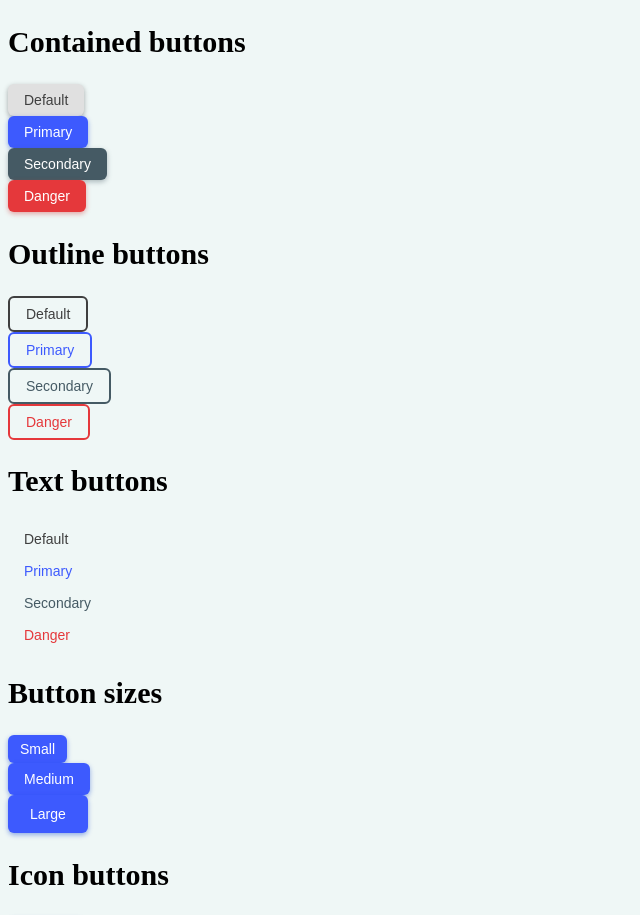
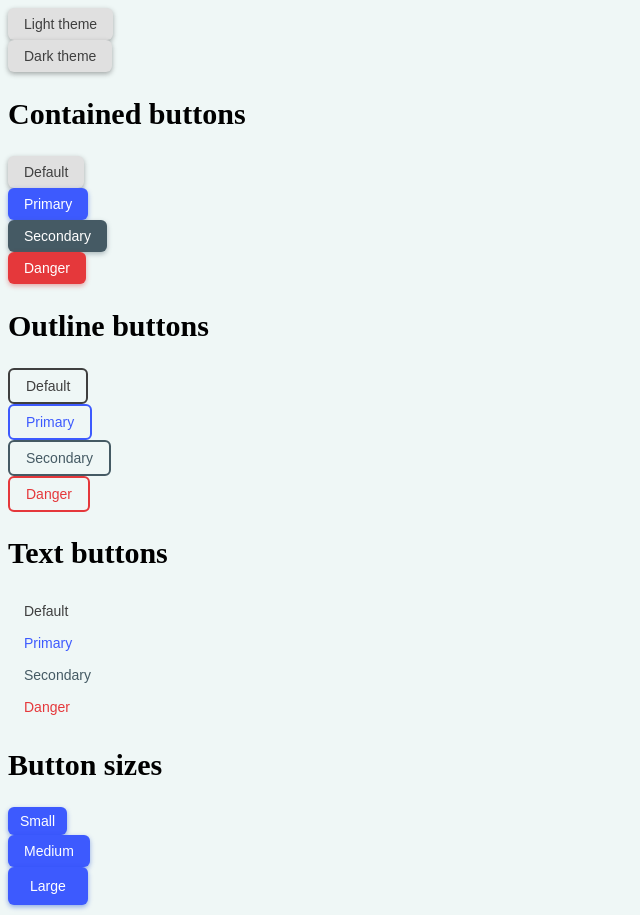
Before and after one commit to bxbdev/next-button-component, a Next.js app: page / in a window 1280 px wide. Shown: the top 915 px of the page, without its empty margins (0-640 px from the left). Built offline with nearby package versions, Linux system fonts and the light colour scheme.

Commit message:
Made theme switcher component

```diff
--- /dev/null
+++ b/components/ThemeProvider.tsx
@@ -0,0 +1,20 @@
+import React, { ReactElement } from 'react'
+import { ThemeProvider as StyledThemeProvider } from 'styled-components'
+import { defaultTheme, darkTheme } from './themes'
+
+type ThemeProviderProps = {
+    children: React.ReactNode | ReactElement
+    themeMode: string
+}
+
+const ThemeProvider = ({ children, themeMode} : ThemeProviderProps ) => {
+    const theme = themeMode == 'dark' ? darkTheme : defaultTheme
+
+    return (
+        <StyledThemeProvider theme={theme}>
+            {children}
+        </StyledThemeProvider>
+    )
+}
+
+export default ThemeProvider
--- /dev/null
+++ b/components/ThemeSwitcher.tsx
@@ -0,0 +1,21 @@
+import Button from './button'
+
+type ThemeSwitcherProps = {
+    onThemeChange: (theme: string) => void
+}
+
+const ThemeSwitcher = ({ onThemeChange }: ThemeSwitcherProps) => {
+
+    const changeTheme = (theme: string) => {
+        onThemeChange(theme)
+    }
+
+    return (
+        <div className="flex justify-center gap-5 pt-10">
+            <Button  onClick={() => changeTheme('default')}>Light theme</Button>
+            <Button onClick={() => changeTheme('dark')}>Dark theme</Button>
+        </div>
+    )
+}
+
+export default ThemeSwitcher
--- a/components/button/Button.tsx
+++ b/components/button/Button.tsx
@@ -40,15 +40,15 @@ export enum ColorProps {
     danger = "danger"
 }
 
-export type ButtonProps = {
+export type ButtonProps<T> = {
     children?: ReactNode;
     className?: string;
-    variant? : VariantProps | string;
+    $variant? : VariantProps | string;
     size?: string;
     color?:  ColorProps | string;
     disabled?: boolean;
     type?: string;
-    disableShadow?: boolean;
+    $disableShadow?: boolean;
     startIcon?: ReactNode;
     endIcon?: ReactNode;
     theme?: DefaultTheme;
@@ -57,10 +57,11 @@ export type ButtonProps = {
 
 export const StyledButton = styled.button<ButtonProps>`
     display: flex;
+    align-items: center;
     gap: 4px;
     font-size: ${ ({ theme }: ButtonProps) => theme?.fontSize || "14px" };
-    color: ${ ({ variant, color, theme }: ButtonProps) => {
-        switch (variant) {
+    color: ${ ({ $variant, color, theme }: ButtonProps) => {
+        switch ($variant) {
             case VariantProps.outline:
             case VariantProps.text:
                 switch (color) {
@@ -85,8 +86,8 @@ export const StyledButton = styled.button<ButtonProps>`
                         return theme?.palette.default.contrastText
                 }
     }} };
-    background: ${ ({ variant, color, theme }: ButtonProps) => {
-        switch (variant) {
+    background: ${ ({ $variant, color, theme }: ButtonProps) => {
+        switch ($variant) {
             case VariantProps.outline:
             case VariantProps.text:
             case VariantProps.link:
@@ -103,8 +104,8 @@ export const StyledButton = styled.button<ButtonProps>`
                         return theme?.palette.default.main
                 }
     }} };
-    border: ${ ({ variant, color, theme }: ButtonProps) => {
-        switch (variant) {
+    border: ${ ({ $variant, color, theme }: ButtonProps) => {
+        switch ($variant) {
             case VariantProps.outline:
                 return `${theme?.borderWidth} ${theme?.borderStyle} ${(() => {
                     switch (color) {
@@ -127,12 +128,12 @@ export const StyledButton = styled.button<ButtonProps>`
     text-decoration: none;
     border-radius: ${ ({ theme }: ButtonProps) => theme?.borderRadius || "6px" };
     box-shadow: ${ ({
-        variant,
+        $variant,
         color,
-        disableShadow,
+        $disableShadow,
         theme
     }: ButtonProps) =>
-        variant || disableShadow
+        $variant || $disableShadow
         ? "none"
         : `0px 2px 5px 0px ${
             (() => {
@@ -163,8 +164,8 @@ export const StyledButton = styled.button<ButtonProps>`
     transition: 0.5s all ease-in-out;
 
     &:hover, &:focus {
-        background-color: ${( { variant, color, theme }: ButtonProps) => {
-            switch (variant) {
+        background-color: ${( { $variant, color, theme }: ButtonProps) => {
+            switch ($variant) {
                 case VariantProps.outline:
                 case VariantProps.text:
                     switch (color) {
@@ -194,9 +195,9 @@ export const StyledButton = styled.button<ButtonProps>`
 
     &:disabled, &:disabled:hover {
         pointer-events: none;
-        color: ${ ({variant, color, theme }: ButtonProps) => {
+        color: ${ ({$variant, color, theme }: ButtonProps) => {
             if (color === "default") return theme?.palette.default.disabled
-            switch (variant) {
+            switch ($variant) {
                 case VariantProps.outline:
                 case VariantProps.text:
                     switch (color) {
@@ -213,9 +214,9 @@ export const StyledButton = styled.button<ButtonProps>`
                     return
             }
         }};
-        border-color: ${ ({ variant, color, theme }: ButtonProps) => {
+        border-color: ${ ({ $variant, color, theme }: ButtonProps) => {
             if (color === "default") return theme?.palette.default.main
-            switch (variant) {
+            switch ($variant) {
                 case VariantProps.outline:
                     switch (color) {
                         case "primary":
@@ -231,8 +232,8 @@ export const StyledButton = styled.button<ButtonProps>`
                     return
             }
         }};
-        background-color: ${ ({ variant, color, theme}: ButtonProps) => {
-            if (variant === VariantProps.outline || variant === VariantProps.text) return "transparent"
+        background-color: ${ ({ $variant, color, theme}: ButtonProps) => {
+            if ($variant === VariantProps.outline || $variant === VariantProps.text) return "transparent"
             switch (color) {
                 case "primary":
                     return theme?.palette.primary.disabled
--- a/components/button/index.tsx
+++ b/components/button/index.tsx
@@ -10,7 +10,8 @@ import {
 export { type ButtonProps, VariantProps, ColorProps, TypeProps, SizeProps }
 
 const Button = (props: ButtonProps) => {
-    return <StyledButton {...props}>{props.startIcon}{props.children}{props.endIcon}</StyledButton>
+    const { startIcon, endIcon, children, ...rest } = props
+    return <StyledButton {...rest}>{startIcon}{children}{endIcon}</StyledButton>
 }
 
 export default Button
--- a/pages/_app.tsx
+++ b/pages/_app.tsx
@@ -1,11 +1,11 @@
-import React, { ReactElement, ReactNode } from 'react'
+import React, { useState, useEffect, ReactElement, ReactNode } from 'react'
 import type { AppProps } from "next/app"
 import { NextPage } from 'next'
 import 'tailwindcss/tailwind.css'
-import { ThemeProvider, useTheme } from "styled-components"
+import { ThemeProvider } from "styled-components"
 import { defaultTheme, darkTheme } from "@/components/themes"
 import { GlobalStyle } from "@/components/themes/globalStyle"
-
+import ThemeSwitcher from '@/components/ThemeSwitcher'
 
 export type NextPageWithProps<P = unknown, IP = P> = NextPage<P, IP> & {
   getLayout?: (page: ReactElement) => ReactNode;
@@ -16,15 +16,28 @@ type AppWithProps = AppProps & {
 };
 
 function App({ Component, pageProps }: AppWithProps) {
+  const getLayout = Component.getLayout ?? ((page: ReactElement) =>  page)
 
-  const getLayout = Component.getLayout || ((page: ReactElement) => page)
+  const [currentTheme, setCurrentTheme] = useState(defaultTheme)
 
-  const theme = defaultTheme
+  useEffect(() => {
+
+  }, [currentTheme])
+
+  const handleThemeChange = ( updateTheme: string ) => {
+    if (updateTheme == 'dark') {
+      setCurrentTheme(darkTheme)
+    }
+    if (updateTheme == 'default') {
+      setCurrentTheme(defaultTheme)
+    }
+  }
 
   return (
     <React.Fragment>
-      <ThemeProvider theme={theme}>
+      <ThemeProvider theme={currentTheme}>
         <GlobalStyle />
+        <ThemeSwitcher onThemeChange={handleThemeChange} />
         {getLayout(<Component {...pageProps} />)}
       </ThemeProvider>
     </React.Fragment>
--- a/pages/index.tsx
+++ b/pages/index.tsx
@@ -1,7 +1,10 @@
+import { useState } from "react"
 import type { NextPage } from "next"
 import Button from "@/components/button"
 import { MdShoppingCartCheckout, MdOutlineCalendarMonth, MdDeleteForever } from "react-icons/md";
-import Title from "@/components/title";
+import Title from "@/components/title"
+import ThemeProvider from '@/components/ThemeProvider'
+import ThemeSwitcher from '@/components/ThemeSwitcher'
 
 const Home: NextPage = () => {
 
@@ -40,28 +43,28 @@ const Home: NextPage = () => {
           <Title>Outline buttons</Title>
           <div className="flex flex-wrap items-center gap-8">
             <Button
-            variant="outline"
+              $variant="outline"
               color="default"
               onClick={() => console.log("You clicked default")}
             >
               Default
             </Button>
             <Button
-            variant="outline"
+              $variant="outline"
               color="primary"
               onClick={() => console.log("You clicked primary")}
             >
               Primary
             </Button>
             <Button
-            variant="outline"
+              $variant="outline"
               color="secondary"
               onClick={() => console.log("You clicked secondary")}
             >
               Secondary
             </Button>
             <Button
-            variant="outline"
+              $variant="outline"
               color="danger"
               onClick={() => console.log("You clicked danger")}
             >
@@ -74,27 +77,27 @@ const Home: NextPage = () => {
           <Title>Text buttons</Title>
           <div className="flex flex-wrap items-center gap-8">
             <Button
-            variant="text"
+              $variant="text"
               onClick={() => console.log("You clicked default")}
             >
               Default
             </Button>
             <Button
-            variant="text"
+              $variant="text"
               color="primary"
               onClick={() => console.log("You clicked primary")}
             >
               Primary
             </Button>
             <Button
-            variant="text"
+              $variant="text"
               color="secondary"
               onClick={() => console.log("You clicked secondary")}
             >
               Secondary
             </Button>
             <Button
-            variant="text"
+              $variant="text"
               color="danger"
               onClick={() => console.log("You clicked danger")}
             >
@@ -162,28 +165,28 @@ const Home: NextPage = () => {
           <Title>Disable shadow</Title>
           <div className="flex flex-wrap items-center gap-8">
             <Button
-            disableShadow
+              $disableShadow
               onClick={() => console.log("You clicked default")}
             >
               Default
             </Button>
             <Button
               color="primary"
-            disableShadow
+              $disableShadow
               onClick={() => console.log("You clicked primary")}
             >
               Primary
             </Button>
             <Button
               color="secondary"
-            disableShadow
+              $disableShadow
               onClick={() => console.log("You clicked secondary")}
             >
               Secondary
             </Button>
             <Button
               color="danger"
-            disableShadow
+              $disableShadow
               onClick={() => console.log("You clicked danger")}
             >
               Danger
@@ -223,27 +226,27 @@ const Home: NextPage = () => {
 
           <div className="flex flex-wrap items-center gap-8">
             <Button
-            variant="outline"
+              $variant="outline"
               disabled
             >
               Default
             </Button>
             <Button
-            variant="outline"
+              $variant="outline"
               color="primary"
               disabled
             >
               Primary
             </Button>
             <Button
-            variant="outline"
+              $variant="outline"
               color="secondary"
               disabled
             >
               Secondary
             </Button>
             <Button
-            variant="outline"
+              $variant="outline"
               color="danger"
               disabled
             >
@@ -254,27 +257,27 @@ const Home: NextPage = () => {
 
           <div className="flex flex-wrap items-center gap-8">
             <Button
-            variant="text"
+              $variant="text"
               disabled
             >
               Text
             </Button>
             <Button
-            variant="text"
+              $variant="text"
               color="primary"
               disabled
             >
               Text
             </Button>
             <Button
-            variant="text"
+              $variant="text"
               color="secondary"
               disabled
             >
               Text
             </Button>
             <Button
-            variant="text"
+              $variant="text"
               color="danger"
               disabled
             >
```
Also changed, not shown: 1 other file (tests, documents, lock files or other folders). Lines whose indentation alone changed are shown as unchanged.
